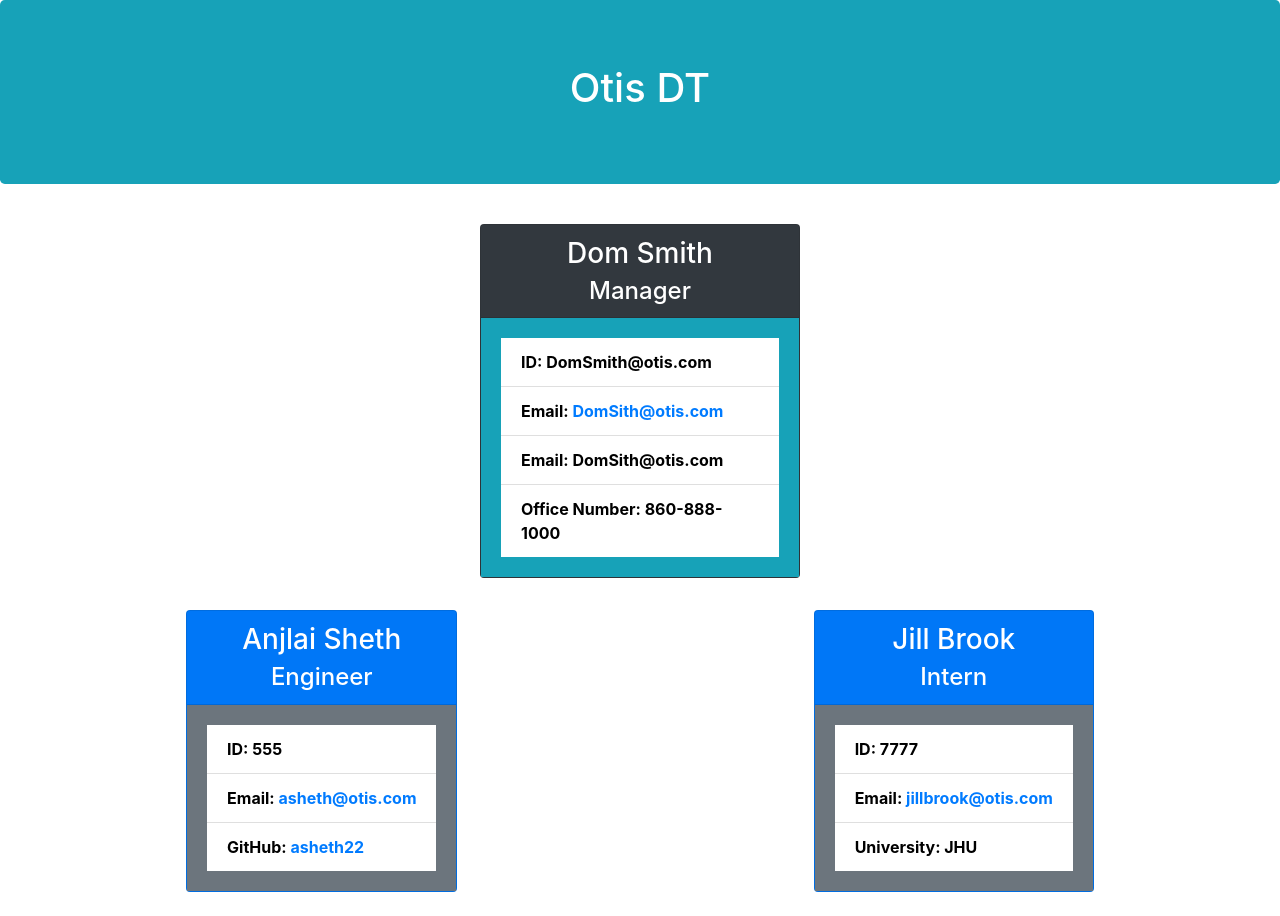
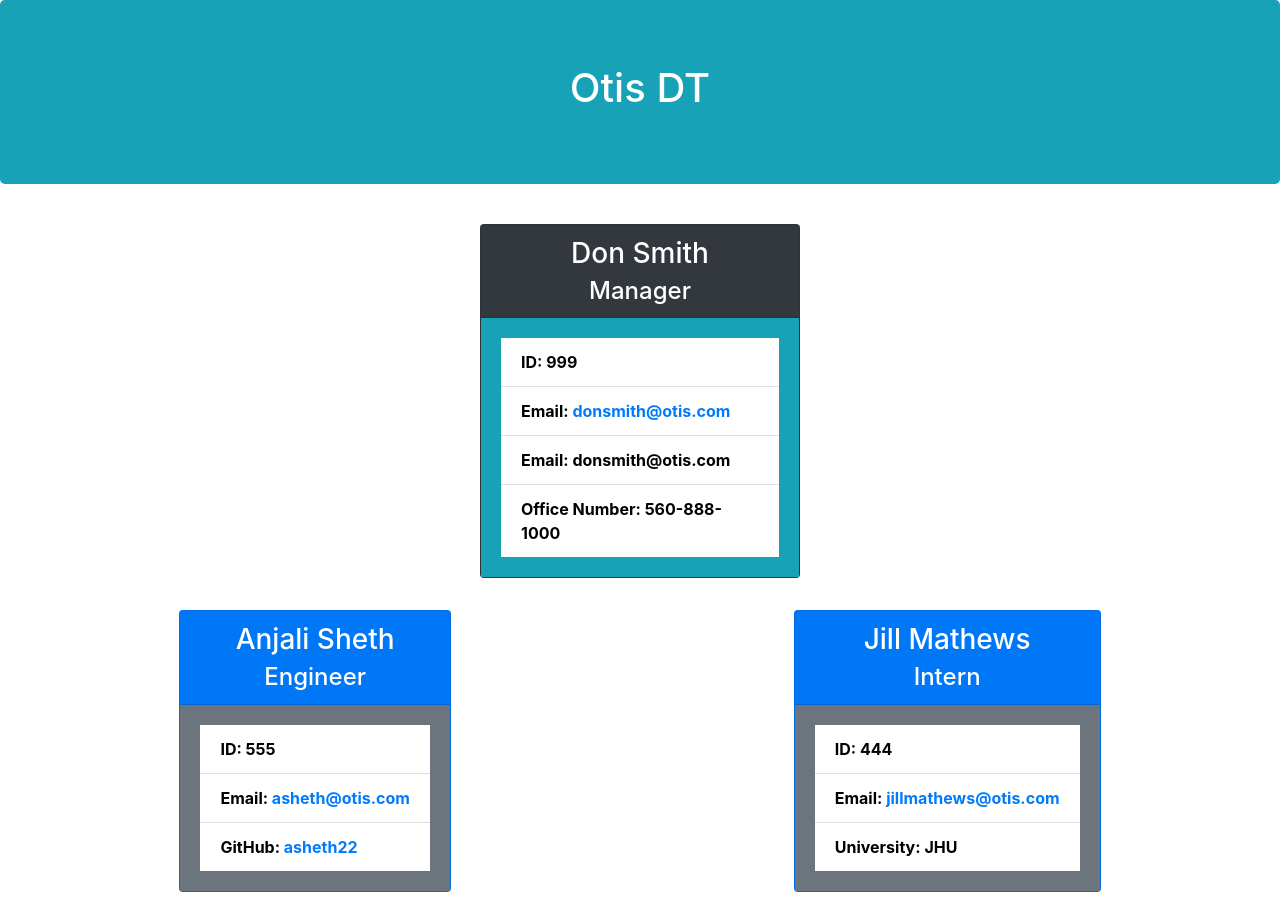
Before and after one commit to asheth22/Team-Profile-Generator, a website: page output.html in a window 1280 px wide. Drawn offline with nearby package versions, Linux system fonts and the light colour scheme.

Commit message:
final draft

```diff
--- a/output.html
+++ b/output.html
@@ -27,15 +27,15 @@
 
 <div class="card manager text-white bg-dark mb-3" style="max-width: 20rem;">
     <div class="card-header text-center">
-        <h3 class="card-title">Dom Smith</h3>
+        <h3 class="card-title">Don Smith</h3>
         <h4 class="card-subtitle">Manager</h4>
     </div>
      <div class="card-body bg-info">
         <ul class="list-group list-group-flush">
-            <li class="list-group-item text-black">ID: DomSmith@otis.com</li>
-            <li class="list-group-item">Email: </span><a href="mailto:DomSith@otis.com">DomSith@otis.com</a></li>
-            <li class="list-group-item text-black">Email: DomSith@otis.com</li>
-            <li class="list-group-item text-black">Office Number: 860-888-1000</li>
+            <li class="list-group-item text-black">ID: 999</li>
+            <li class="list-group-item">Email: </span><a href="mailto:donsmith@otis.com">donsmith@otis.com</a></li>
+            <li class="list-group-item text-black">Email: donsmith@otis.com</li>
+            <li class="list-group-item text-black">Office Number: 560-888-1000</li>
         </ul>
     </div>
     </div>
@@ -48,7 +48,7 @@
 
 <div class="card text-white bg-primary mb-3" style="max-width: 20rem;">
     <div class="card-header text-center">
-        <h3 class="card-title">Anjlai Sheth</h3>
+        <h3 class="card-title">Anjali Sheth</h3>
         <h4 class="card-subtitle">Engineer</h4>
     </div>
     <div class="card-body bg-secondary text-black">
@@ -62,13 +62,13 @@
 
 <div class="card text-white bg-primary mb-3" style="max-width: 20rem;">
     <div class="card-header text-center">
-        <h3 class="card-title">Jill Brook</h3>
+        <h3 class="card-title">Jill Mathews</h3>
         <h4 class="card-subtitle">Intern</h4>
     </div>
     <div class="card-body bg-secondary text-black">
         <ul class="list-group list-group-flush">
-            <li class="list-group-item">ID: 7777</li>
-            <li class="list-group-item">Email: </span><a href="mailto:jillbrook@otis.com">jillbrook@otis.com</a></li>
+            <li class="list-group-item">ID: 444</li>
+            <li class="list-group-item">Email: </span><a href="mailto:jillmathews@otis.com">jillmathews@otis.com</a></li>
             <li class="list-group-item">University: JHU</li>
         </ul>
     </div>
```
